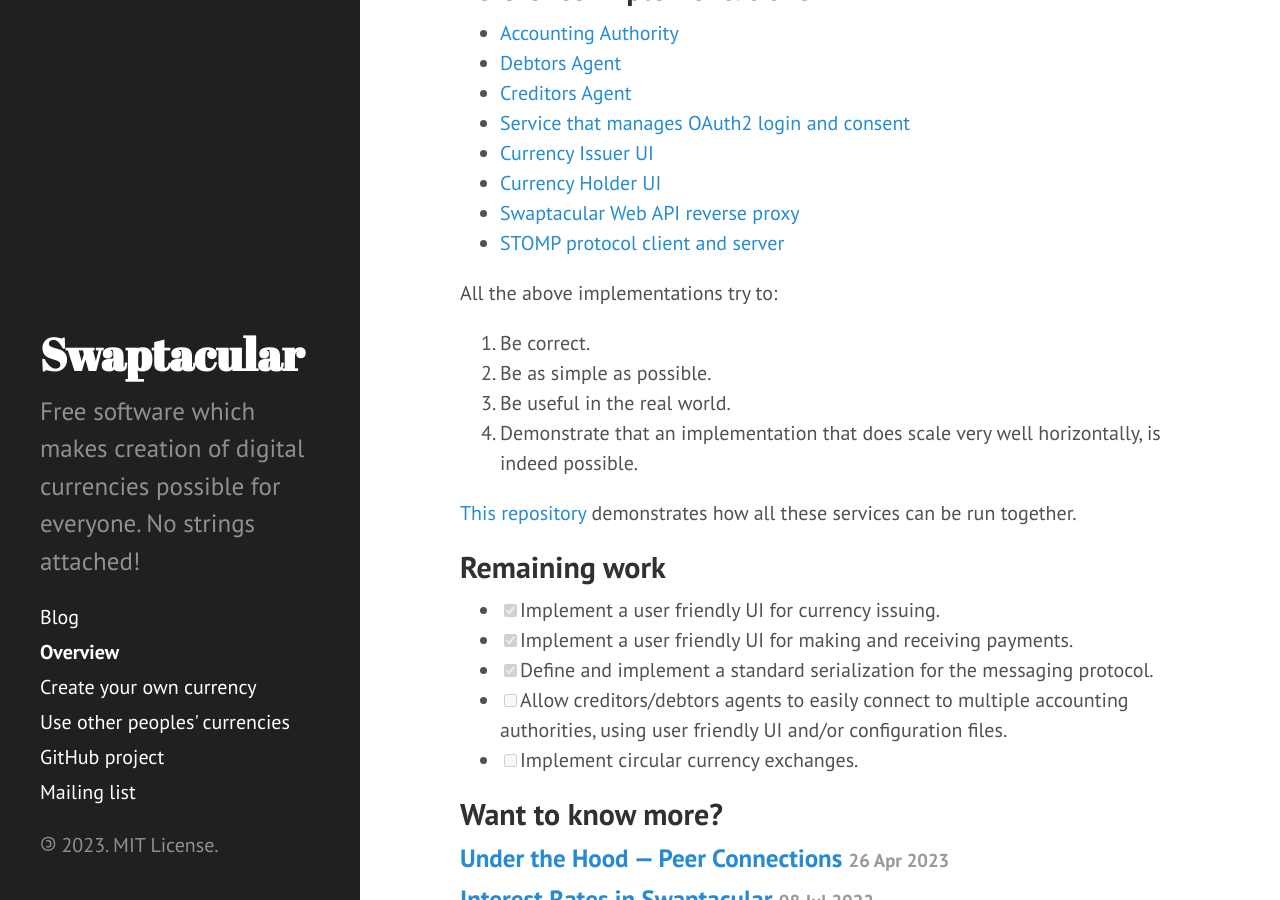
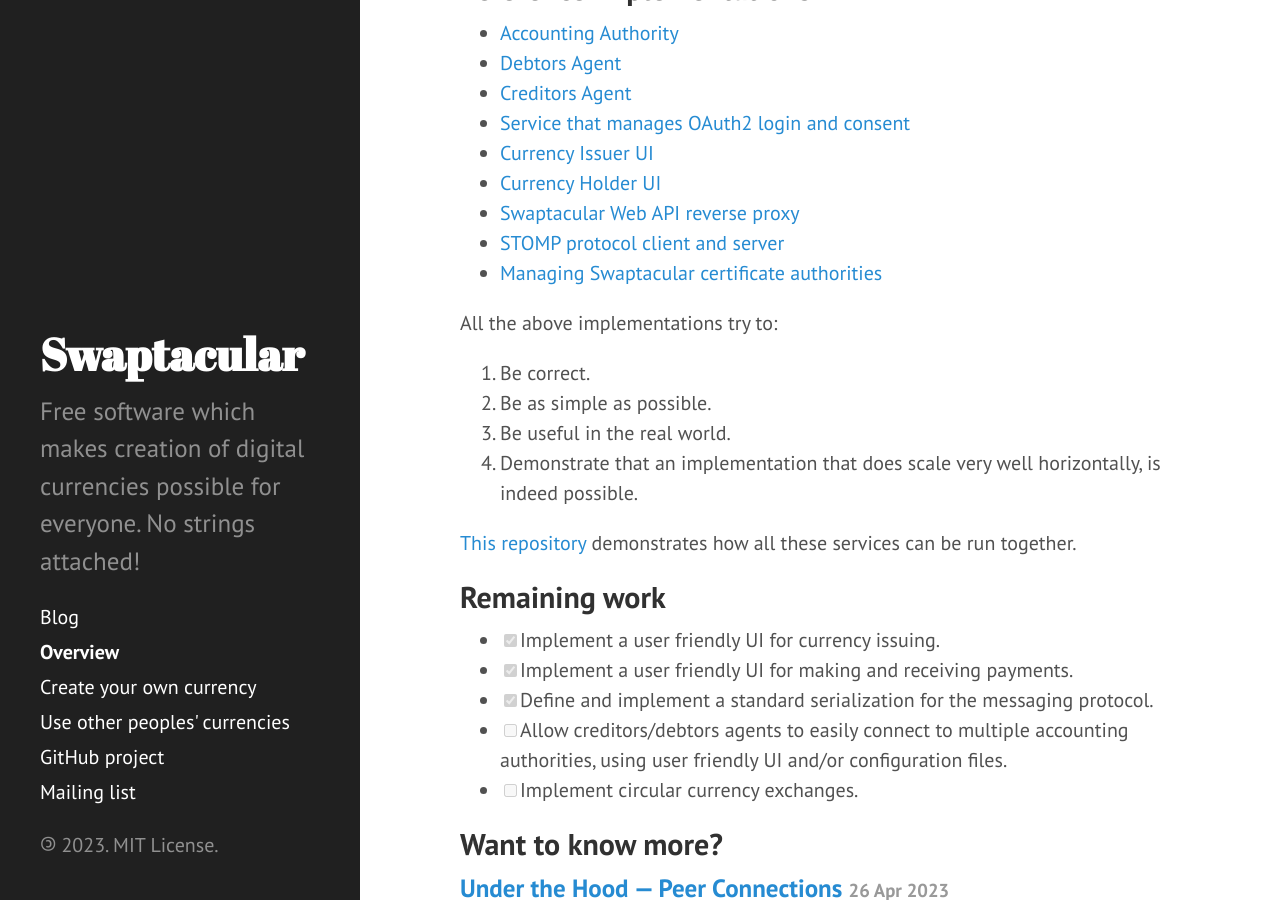
Before and after one commit to epandurski/swaptacular.github.io, a Jekyll site: the page built from overview.md, in a window 1280 px wide and 900 px high, scrolled down 3104 px. Built offline with Jekyll 4.4.1, drawn with Linux system fonts in a browser that asks for light colours.

Commit message:
Add "Managing Swaptacular certificate authorities" link

```diff
--- a/overview.md
+++ b/overview.md
@@ -102,6 +102,7 @@
 * [Currency Holder UI](https://github.com/swaptacular/swpt_creditors_ui)
 * [Swaptacular Web API reverse proxy](https://github.com/swaptacular/swpt_apiproxy)
 * [STOMP protocol client and server](https://github.com/swaptacular/swpt_stomp)
+* [Managing Swaptacular certificate authorities](https://github.com/swaptacular/swpt_ca_scripts)
 
 All the above implementations try to:
 
```
